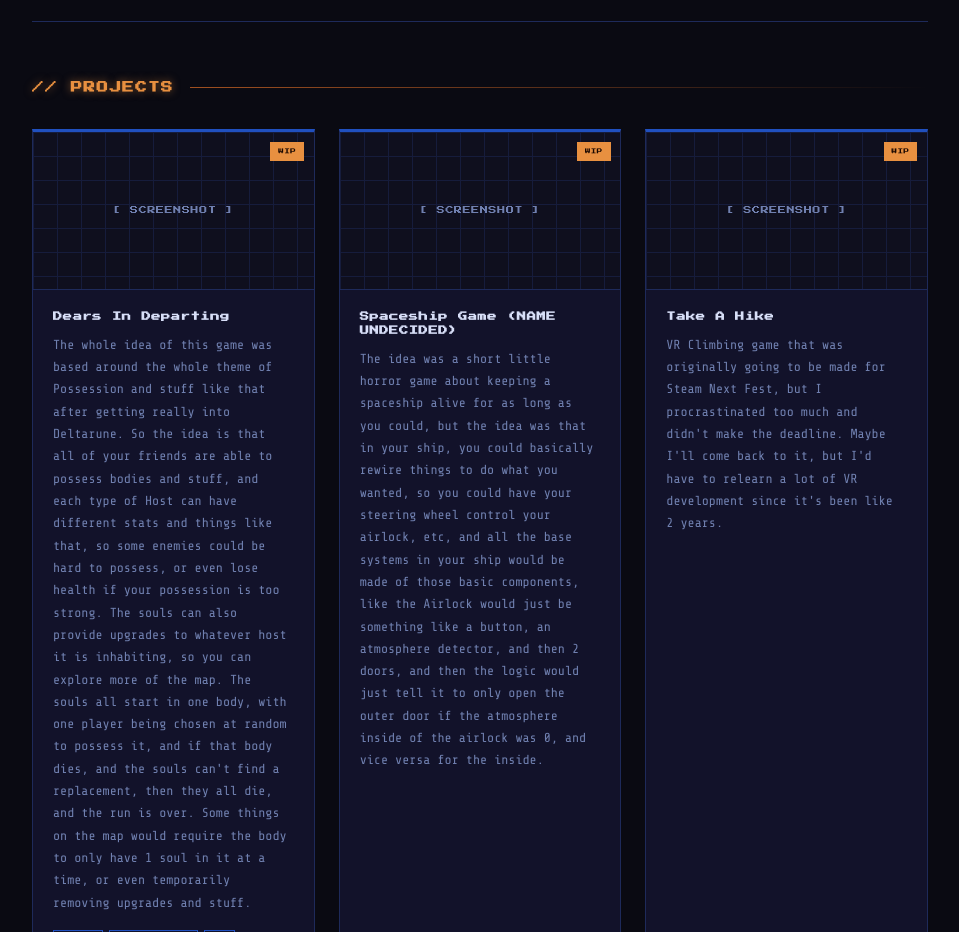
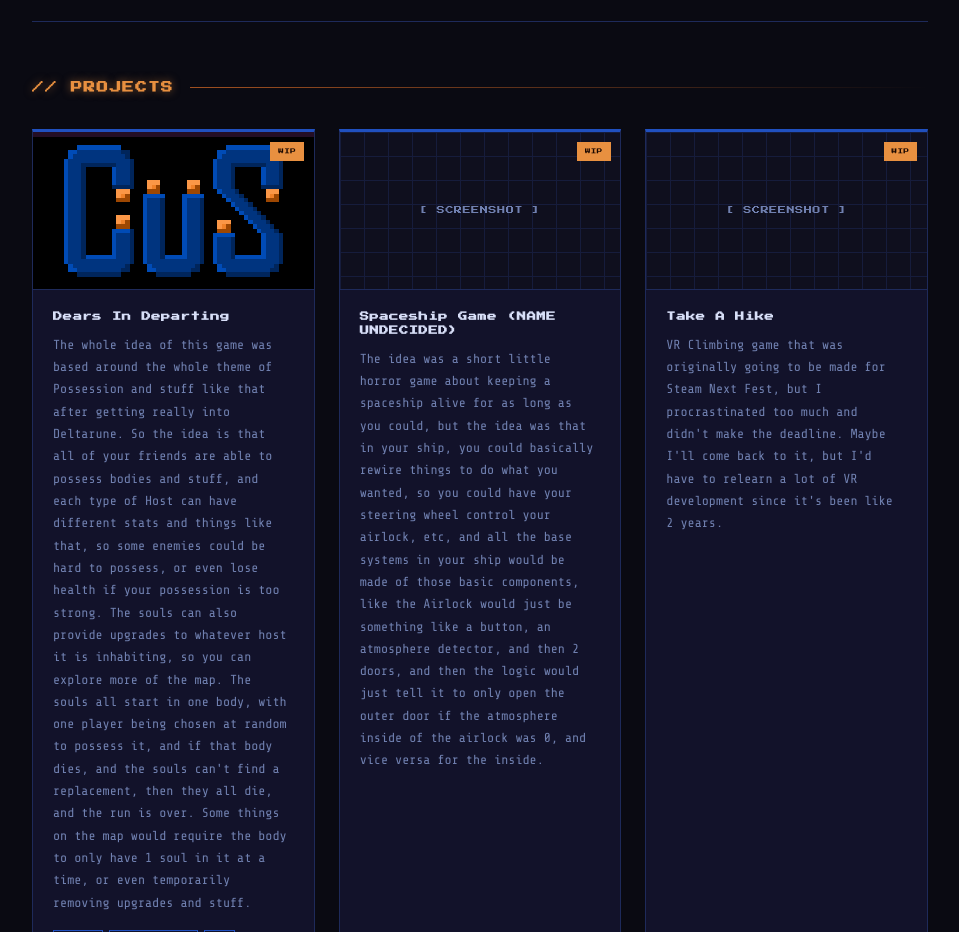
Before and after one commit to CuprumStudios/portfolio, a plain HTML site: page index.html in a window 1280 px wide. Shown: the part 1440-2372 px from the top of the page, without its empty margins (160-1119 px from the left). Drawn offline with nearby package versions, Linux system fonts and the light colour scheme.

Commit message:
Added Image Support

```diff
--- a/data.json
+++ b/data.json
@@ -41,6 +41,7 @@
     "projects": [
         {
             "title": "Dears In Departing",
+            "image": "newCuprumLogo_640x.png",
             "desc": "The whole idea of this game was based around the whole theme of Possession and stuff like that after getting really into Deltarune. So the idea is that all of your friends are able to possess bodies and stuff, and each type of Host can have different stats and things like that, so some enemies could be hard to possess, or even lose health if your possession is too strong.\n\nThe souls can also provide upgrades to whatever host it is inhabiting, so you can explore more of the map.\nThe souls all start in one body, with one player being chosen at random to possess it, and if that body dies, and the souls can't find a replacement, then they all die, and the run is over.\n\nSome things on the map would require the body to only have 1 soul in it at a time, or even temporarily removing upgrades and stuff.\n\n",
             "tags": [
                 "CO-OP",
--- a/index.html
+++ b/index.html
@@ -343,7 +343,9 @@ function renderProjects(projects) {
     <article class="card">
       <div class="card-glow"></div>
       ${p.wip?'<div class="badge-wip">WIP</div>':''}
-      <div class="card-thumb placeholder"><span>[ SCREENSHOT ]</span></div>
+      ${p.image
+          ? `<div class="card-thumb"><img src="${p.image}" alt="${p.title}"></div>`
+          : `<div class="card-thumb placeholder"><span>[ SCREENSHOT ]</span></div>`}
       <div class="card-body">
         <h3 class="card-title">${p.title}</h3>
         <p class="card-desc">${p.desc}</p>
```
